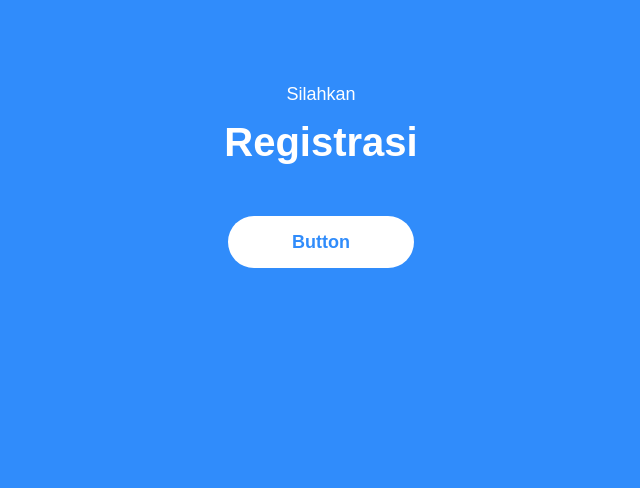
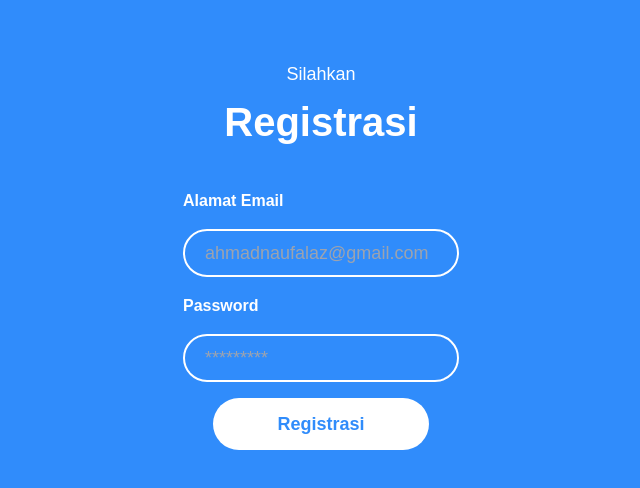
Before and after one commit to anggadiki/Slicing-bank-sampah, a Next.js app: page /auth/register in a window 1280 px wide. Shown: the top 488 px of the page, without its empty margins (319-959 px from the left). Built offline with nearby package versions, Linux system fonts and the light colour scheme.

Commit message:
create form auth

```diff
--- a/src/app/auth/register/page.tsx
+++ b/src/app/auth/register/page.tsx
@@ -1,21 +1,7 @@
-import Button from "@/components/molekul/button";
+import RegisterView from "@/views/RegisterView/inde";
 
 const Register = () => {
-  return (
-    <div className=" flex px-1 flex-col min-h-screen items-center  bg-[#308CFB]">
-      <div className="w-full flex flex-col pt-10">
-        <div className="flex flex-col items-center justify-center py-10">
-          <h5 className=" font-mulis text-white text-lg">Silahkan</h5>
-          <h1 className=" text-[40px] py-1 font-mulis text-white font-semibold">
-            Registrasi
-          </h1>
-        </div>
-      </div>
-      <div className=" flex w-full justify-center">
-        <Button className="text-[#308CFB]">Button</Button>
-      </div>
-    </div>
-  );
+  return <RegisterView />;
 };
 
 export default Register;
--- /dev/null
+++ b/src/components/molekul/input/index.tsx
@@ -0,0 +1,14 @@
+const Input = (props: any) => {
+  const { className, placeholder } = props;
+  return (
+    <div className={className}>
+      <input
+        type="text"
+        placeholder={placeholder}
+        className="font-mulis text-lg px-5 rounded-full bg-transparent border-2 border-white py-2"
+      />{" "}
+    </div>
+  );
+};
+
+export default Input;
--- /dev/null
+++ b/src/components/molekul/label/index.tsx
@@ -0,0 +1,12 @@
+const Label = (props: any) => {
+  const { children, className } = props;
+  return (
+    <div className={className}>
+      <label htmlFor="" className="font-mulis text-base font-bold">
+        {children}
+      </label>
+    </div>
+  );
+};
+
+export default Label;
--- /dev/null
+++ b/src/components/molekul/title/index.tsx
@@ -0,0 +1,13 @@
+const Title = (props: any) => {
+  const { children } = props;
+  return (
+    <div className="flex flex-col items-center justify-center py-5 pb-8">
+      <h5 className=" font-mulis text-white text-lg">Silahkan</h5>
+      <h1 className=" text-[40px] py-1 font-mulis text-white font-semibold">
+        {children}
+      </h1>
+    </div>
+  );
+};
+
+export default Title;
--- /dev/null
+++ b/src/components/organisme/formAuth/index.tsx
@@ -0,0 +1,19 @@
+import Input from "@/components/molekul/input";
+import Label from "@/components/molekul/label";
+
+const Form = () => {
+  return (
+    <div className="flex w-full">
+      <div className="">
+        <form action="" className=" flex flex-col text-white">
+          <Label>Alamat Email</Label>
+          <Input className="py-4" placeholder="ahmadnaufalaz@gmail.com" />
+          <Label>Password</Label>
+          <Input className="py-4" placeholder="*********" />
+        </form>
+      </div>
+    </div>
+  );
+};
+
+export default Form;
--- /dev/null
+++ b/src/components/template/register/index.tsx
@@ -0,0 +1,21 @@
+import Button from "@/components/molekul/button";
+import Title from "@/components/molekul/title";
+import Form from "@/components/organisme/formAuth";
+
+const Register = () => {
+  return (
+    <>
+      <div className="w-full flex flex-col pt-10">
+        <Title>Registrasi</Title>
+      </div>
+      <div className="">
+        <Form />
+      </div>
+      <div className=" flex w-full justify-center">
+        <Button className="text-[#308CFB]">Registrasi</Button>
+      </div>
+    </>
+  );
+};
+
+export default Register;
--- /dev/null
+++ b/src/views/RegisterView/inde.tsx
@@ -0,0 +1,11 @@
+import Register from "@/components/template/register";
+
+const RegisterView = () => {
+  return (
+    <div className=" flex px-1 flex-col min-h-screen items-center  bg-[#308CFB]">
+      <Register />
+    </div>
+  );
+};
+
+export default RegisterView;
```
